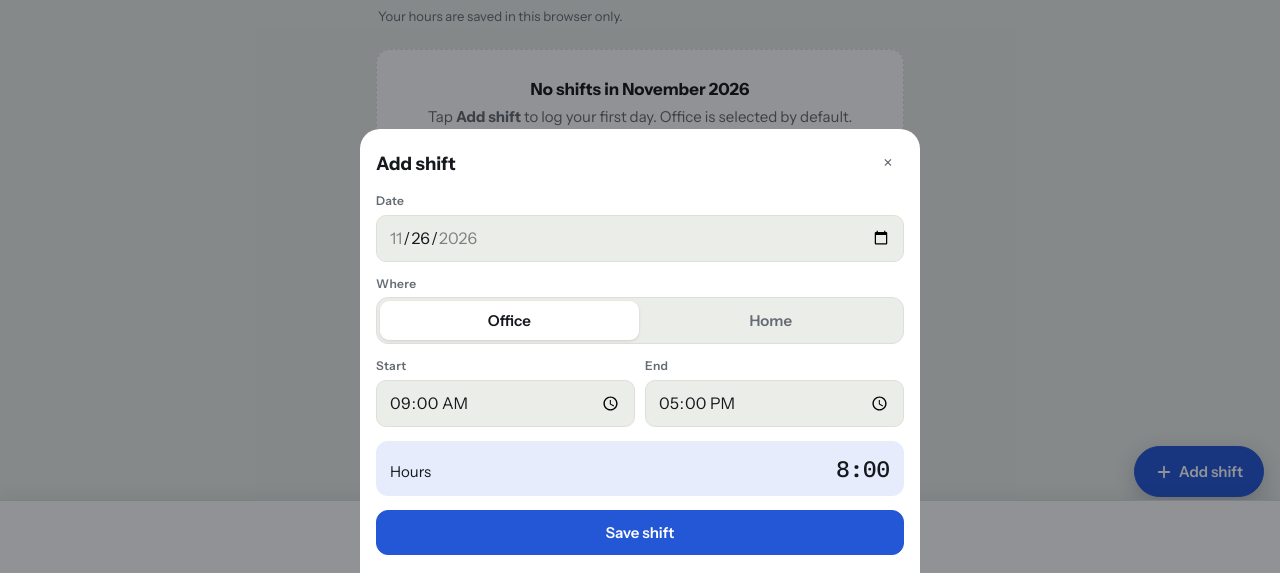
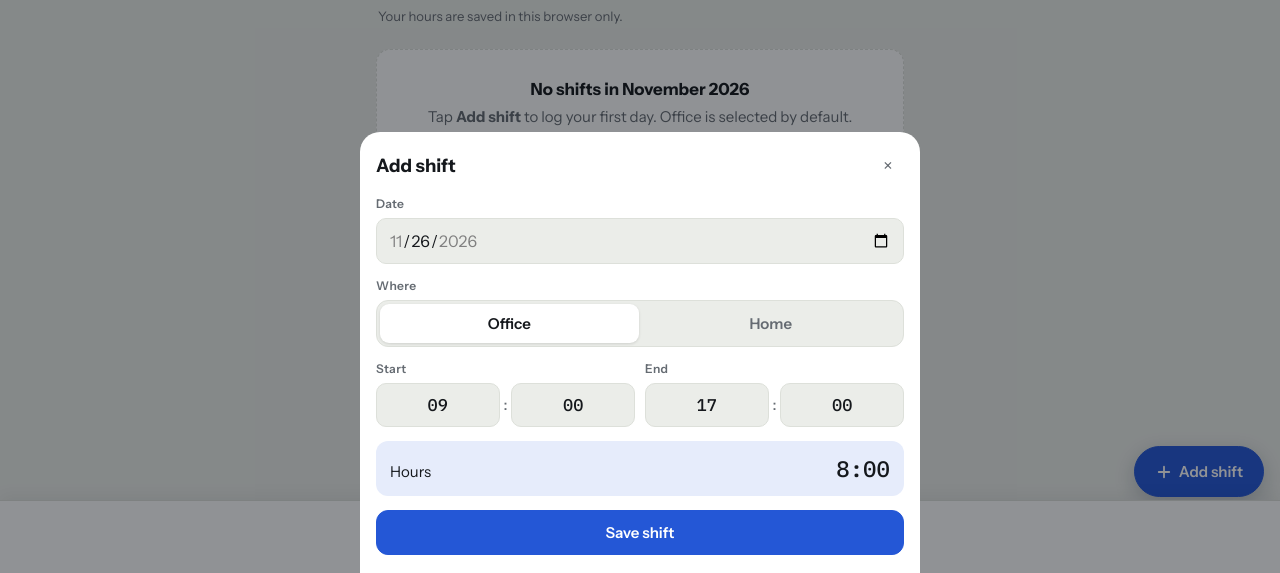
Before and after one commit to Kajwan2002/hours-app, a plain HTML site: page hours.html in a window 1280 px wide. Both pictures are taken after a click on the button "Add shift". Shown: the part 227-800 px from the top of the page. Drawn offline with nearby package versions, Linux system fonts and the light colour scheme.

Commit message:
Time picker: hour wheel plus quarter-hour minutes
Co-Authored-By: Claude Opus 5.5 <noreply@anthropic.com>

```diff
--- a/hours.html
+++ b/hours.html
@@ -152,6 +152,11 @@ textarea{width:100%;border:1px solid var(--line);background:var(--bg);border-rad
 .calc{display:flex;justify-content:space-between;align-items:baseline;background:var(--accent-soft);border-radius:12px;padding:12px 14px}
 .calc b{font-size:1.4rem;font-weight:500}
 .err{color:var(--danger);font-size:.85rem}
+
+.tpick{display:grid;grid-template-columns:1fr auto 1fr;align-items:center;gap:4px}
+.tpick b{color:var(--muted);font-weight:500}
+.tpick select{width:100%;min-width:0;border:1px solid var(--line);background:var(--bg);color:var(--ink);border-radius:10px;padding:10px 8px;font:500 17px var(--f-mono);font-variant-numeric:tabular-nums;text-align:center;text-align-last:center;-webkit-appearance:none;appearance:none}
+.tpick select:focus{outline:none;border-color:var(--accent)}
 
 /* --- clarity pass: separate summary, groups, tabs --- */
 .summary{background:var(--accent-soft);border-color:transparent}
@@ -543,6 +548,19 @@ function sheet(html) {
 }
 document.addEventListener("keydown", e => { if (e.key === "Escape") closeSheet(); });
 
+/* Time picker: hour wheel (00–23) + minute wheel in quarter hours. A saved odd minute (e.g. :07) is kept as an extra option. */
+function timePicker(id, value) {
+  const [h, m] = String(value || "09:00").split(":");
+  const mins = ["00", "15", "30", "45"];
+  if (m && !mins.includes(m)) mins.push(m), mins.sort();
+  const opt = (v, sel) => `<option value="${v}"${v === sel ? " selected" : ""}>${v}</option>`;
+  return `<div class="tpick">
+    <select id="${id}H" aria-label="Hour">${Array.from({ length: 24 }, (_, i) => opt(pad(i), h)).join("")}</select>
+    <b>:</b>
+    <select id="${id}M" aria-label="Minutes">${mins.map(v => opt(v, m)).join("")}</select></div>`;
+}
+const tpVal = id => $("#" + id + "H").value + ":" + $("#" + id + "M").value;
+
 function defaultDate() {
   if (todayKey.startsWith(S.month)) return todayKey;
   return S.month + "-01";
@@ -562,19 +580,19 @@ function openShift(existing, mk = S.month) {
       <button type="button" data-v="office" aria-pressed="${s.place !== "home"}">Office</button>
       <button type="button" data-v="home" aria-pressed="${s.place === "home"}">Home</button></div></div>
     <div class="row2">
-      <label class="field"><span>Start</span><input type="time" id="fStart" value="${s.start}"></label>
-      <label class="field"><span>End</span><input type="time" id="fEnd" value="${s.end}"></label>
+      <div class="field"><span>Start</span>${timePicker("fStart", s.start)}</div>
+      <div class="field"><span>End</span>${timePicker("fEnd", s.end)}</div>
     </div>
     <div class="calc"><span>Hours</span><b class="num" id="fCalc">0:00</b></div>
     <div class="err" id="fErr" hidden></div>
     <button class="btn primary block" id="fSave">${existing ? "Save changes" : "Save shift"}</button>
     ${existing ? `<button class="btn ghost danger block" id="fDel">Delete shift</button>` : ""}`);
-  const calc = () => { const st = $("#fStart").value, en = $("#fEnd").value; $("#fCalc").textContent = st && en ? hm(durOf({ start: st, end: en })) + (toMin(en) <= toMin(st) ? " (overnight)" : "") : "–"; };
-  ["fStart", "fEnd"].forEach(id => $("#" + id).oninput = calc); calc();
+  const calc = () => { const st = tpVal("fStart"), en = tpVal("fEnd"); $("#fCalc").textContent = st && en ? hm(durOf({ start: st, end: en })) + (toMin(en) <= toMin(st) ? " (overnight)" : "") : "–"; };
+  document.querySelectorAll(".tpick select").forEach(el => el.onchange = calc); calc();
   document.querySelectorAll("#fPlace button").forEach(b => b.onclick = () => { s.place = b.dataset.v; document.querySelectorAll("#fPlace button").forEach(x => x.setAttribute("aria-pressed", x === b)); });
   $("#closeS").onclick = closeSheet;
   $("#fSave").onclick = () => {
-    const date = $("#fDate").value, start = $("#fStart").value, end = $("#fEnd").value, err = $("#fErr");
+    const date = $("#fDate").value, start = tpVal("fStart"), end = tpVal("fEnd"), err = $("#fErr");
     if (!date || !date.startsWith(mk)) { err.textContent = `Pick a date in ${monthLabel(mk)}. Switch months at the top to log other months.`; err.hidden = false; return; }
     if (!start || !end) { err.textContent = "Enter both a start and an end time."; err.hidden = false; return; }
     if (start === end) { err.textContent = "Start and end are the same time."; err.hidden = false; return; }
```
Also changed, not shown: index.html (+24 -6 lines).
